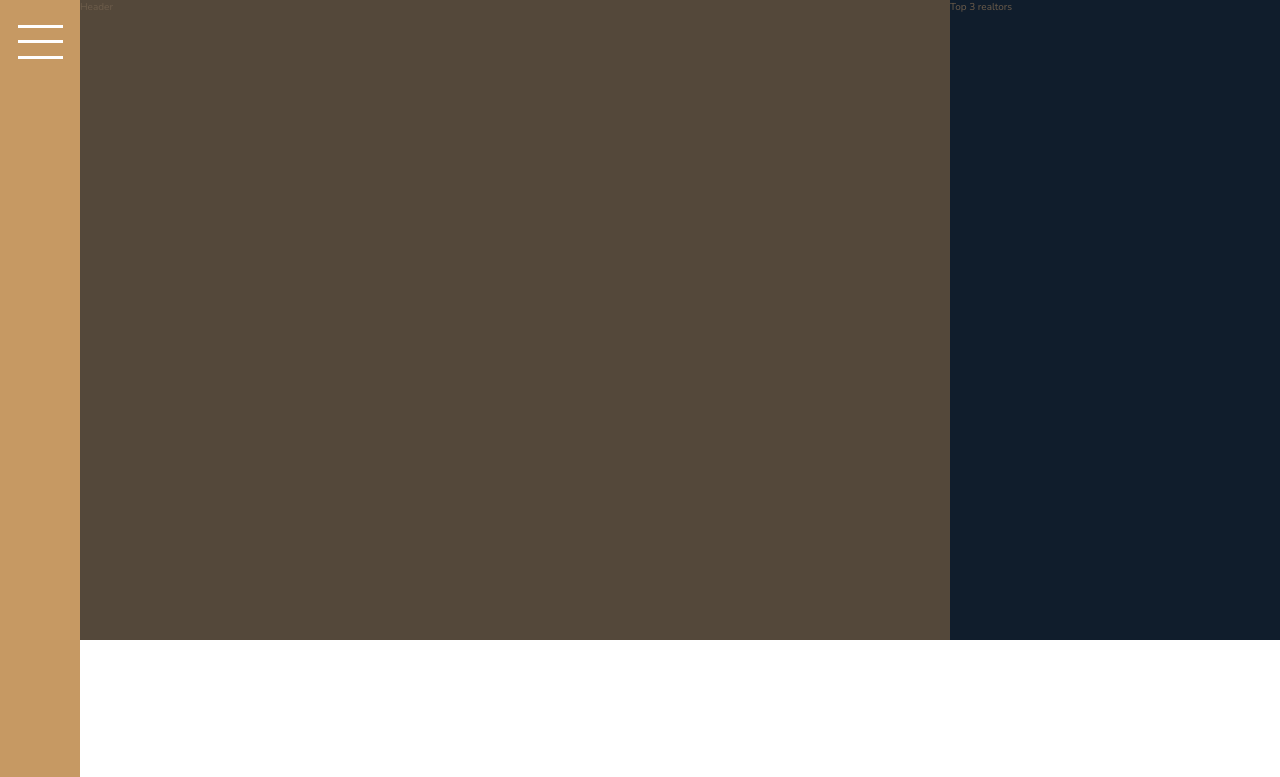
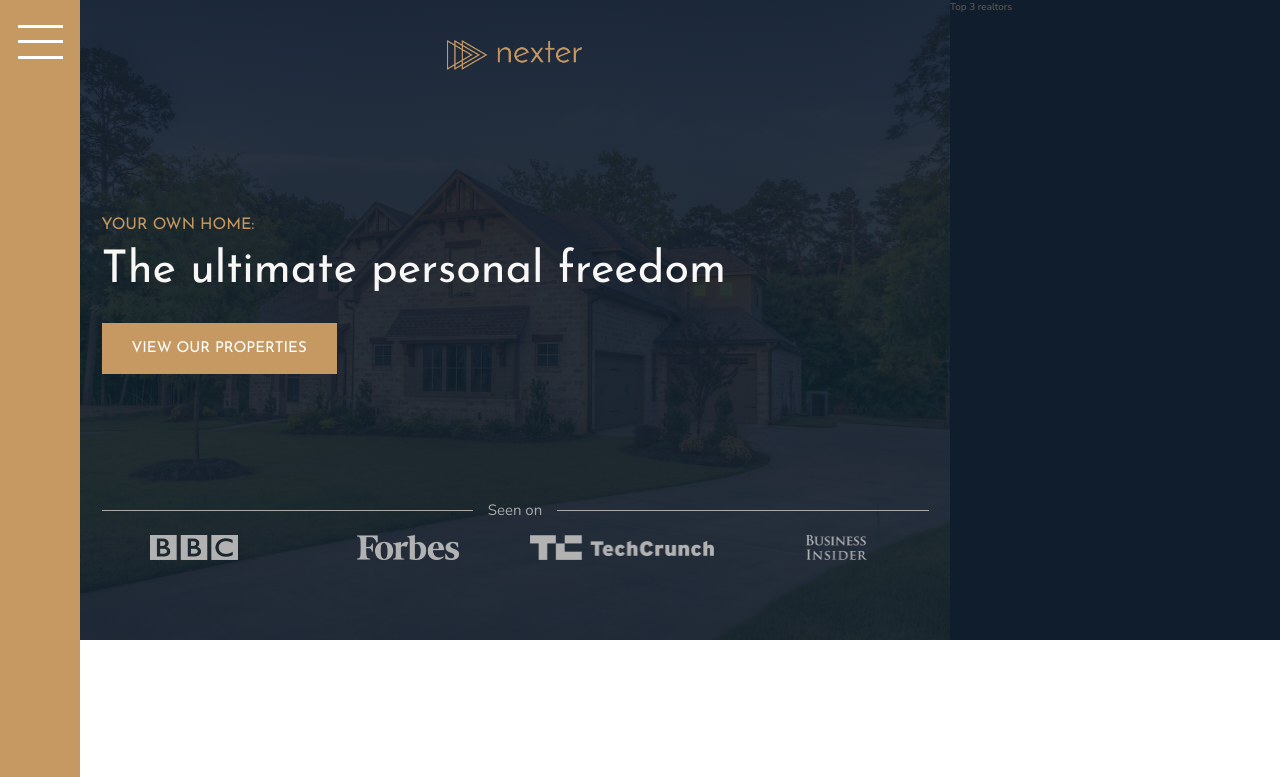
Before and after one commit to maruxan/nexter, a website: page index.html in a window 1280 px wide. Shown: the top 777 px of the page. Drawn offline with nearby package versions, Linux system fonts and the light colour scheme.

Commit message:
header section

```diff
--- a/index.html
+++ b/index.html
@@ -16,7 +16,19 @@
       <button class="nav-btn"></button>
     </div>
 
-    <header class="header">Header</header>
+    <header class="header">
+      <img src="./img/logo.png" alt="Nexter logo" class="header__logo" />
+      <h3 class="heading-3">Your own home:</h3>
+      <h1 class="heading-1">The ultimate personal freedom</h1>
+      <button class="btn header__btn">View our properties</button>
+      <div class="header__seenon-text">Seen on</div>
+      <div class="header__seenon-logos">
+        <img src="./img/logo-bbc.png" alt="Seen on logo 1" />
+        <img src="./img/logo-forbes.png" alt="Seen on logo 2" />
+        <img src="./img/logo-techcrunch.png" alt="Seen on logo 3" />
+        <img src="./img/logo-bi.png" alt="Seen on logo 4" />
+      </div>
+    </header>
 
     <div class="realtors">Top 3 realtors</div>
 
--- a/sass/_header.scss
+++ b/sass/_header.scss
@@ -1,4 +1,57 @@
 .header {
   background-color: $color-grey-dark-1;
   grid-column: full-start / col-end 6;
+
+  background-image: linear-gradient(rgba($color-secondary, 0.9), rgba($color-secondary, 0.9)), url(../img/hero.jpeg);
+  background-size: cover;
+  background-position: center;
+
+  padding: 8rem;
+  padding-top: 4rem;
+
+  display: grid;
+  grid-template-rows: 1fr min-content 6rem 1fr;
+  grid-template-columns: max-content;
+  grid-row-gap: 1.5rem;
+  justify-content: center;
+
+  &__logo {
+    height: 3rem;
+    justify-self: center;
+  }
+
+  &__btn {
+    align-self: start;
+    justify-self: start;
+  }
+
+  &__seenon-text {
+    font-size: 1.5rem;
+    color: $color-grey-light-2;
+
+    display: grid;
+    grid-template-columns: 1fr max-content 1fr;
+    grid-column-gap: 1.5rem;
+    align-items: center;
+
+    &::before,
+    &::after {
+      content: '';
+      display: block;
+      height: 1px;
+      background-color: currentColor;
+    }
+  }
+
+  &__seenon-logos {
+    display: grid;
+    grid-template-columns: repeat(4, 1fr);
+    grid-column-gap: 3rem;
+    justify-items: center;
+
+    img {
+      height: 2.5rem;
+      filter: brightness(70%);
+    }
+  }
 }
--- a/sass/_typography.scss
+++ b/sass/_typography.scss
@@ -5,6 +5,9 @@
 
 .heading-1 {
   @extend %heading;
+  font-size: 4.5rem;
+  color: $color-grey-light-1;
+  line-height: 1;
 }
 
 .heading-2 {
```
Also changed, not shown: css/style.css.
